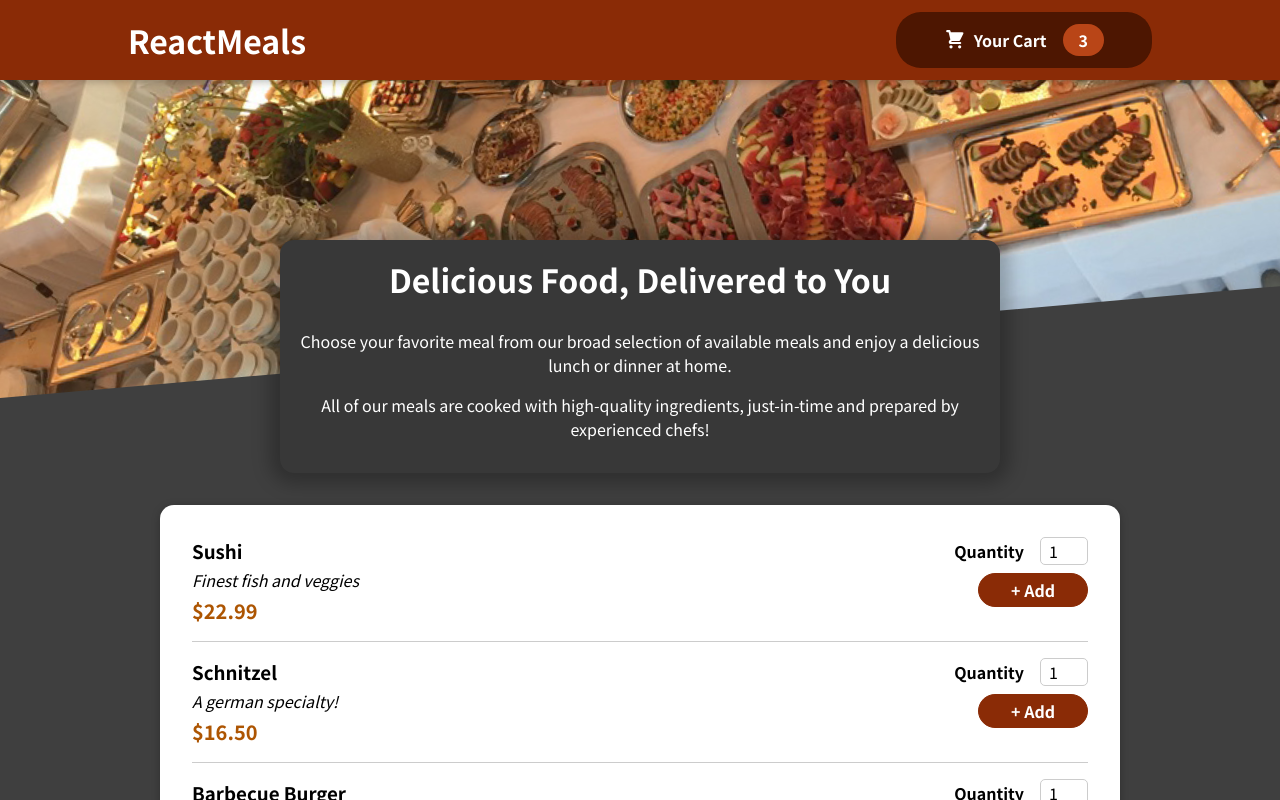
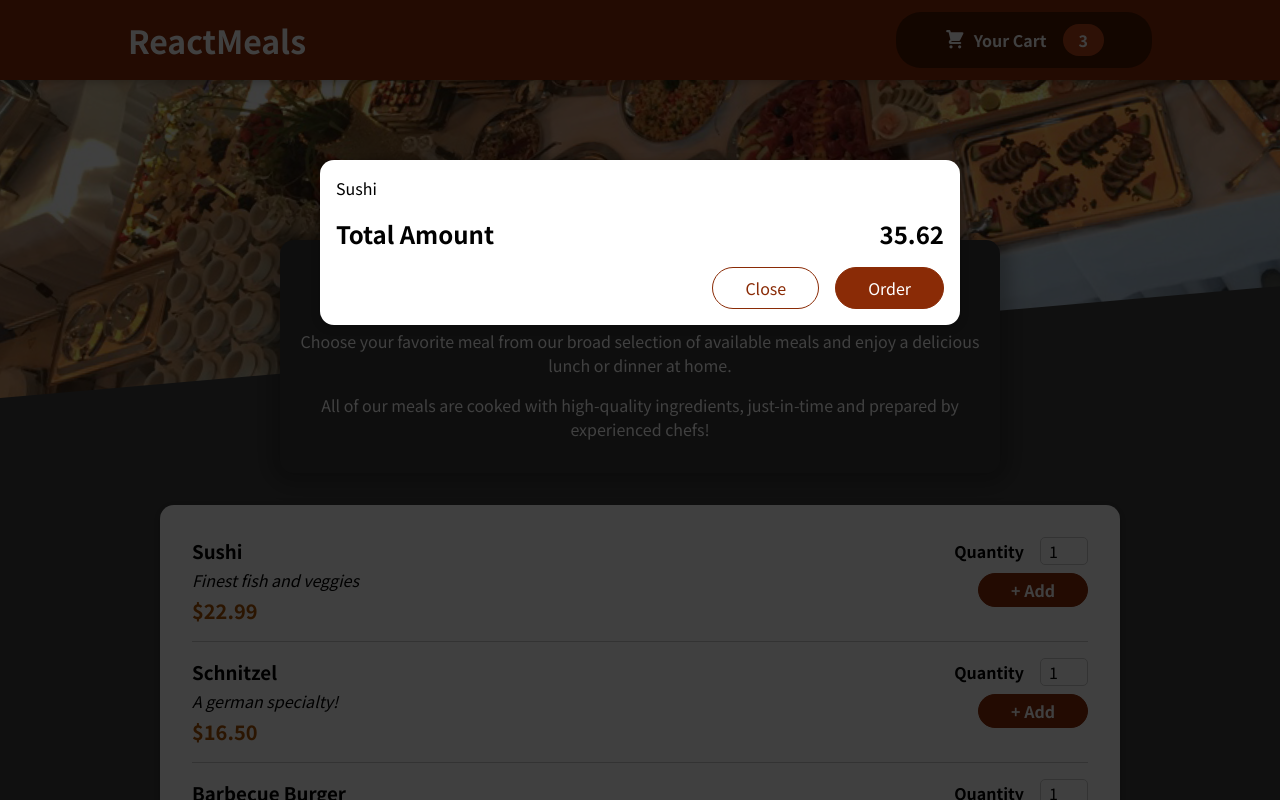
Before and after one commit to tenglishjr/food-order-app, a React (Create React App) app: page / in a window 1280 px wide. Shown: the top 800 px of the page. Built offline with nearby package versions, Linux system fonts and the light colour scheme.

Commit message:
Add | Cart modal (non-functioning)

```diff
--- a/public/index.html
+++ b/public/index.html
@@ -28,6 +28,7 @@
   </head>
   <body>
     <noscript>You need to enable JavaScript to run this app.</noscript>
+    <div id="overlays"></div>
     <div id="root"></div>
     <!--
       This HTML file is a template.
--- a/src/App.js
+++ b/src/App.js
@@ -2,10 +2,12 @@
 
 import Header from './components/Layout/Header';
 import Meals from "./components/Meals/Meals";
+import Cart from "./components/Cart/Cart";
 
 function App() {
   return (
       <Fragment>
+          <Cart/>
           <Header/>
           <main>
               <Meals/>
--- /dev/null
+++ b/src/components/Cart/Cart.js
@@ -0,0 +1,20 @@
+import classes from '../../styling/Cart.module.css'
+import Modal from "../UI/Modal";
+
+const Cart = props => {
+    const cartItems = <ul className={classes['cart-items']}>{[{id: 'c1', name: 'Sushi', amount: '2', price: 12.99}].map(item => <li>{item.name}</li>)}</ul>;
+
+    return <Modal>
+        {cartItems}
+        <div className={classes.total}>
+            <span>Total Amount</span>
+            <span>35.62</span>
+        </div>
+        <div className={classes.actions}>
+            <button className={classes['button--alt']}>Close</button>
+            <button className={classes.button}>Order</button>
+        </div>
+    </Modal>
+};
+
+export default Cart;
--- /dev/null
+++ b/src/components/UI/Modal.js
@@ -0,0 +1,24 @@
+import classes from '../../styling/Modal.module.css';
+import {Fragment} from "react";
+import ReactDOM from "react-dom";
+
+const Backdrop = props => {
+    return <div className={classes.backdrop} />
+};
+
+const ModalOverlay = props => {
+    return <div className={classes.modal}>
+        <div className={classes.content}>{props.children}</div>
+    </div>
+};
+
+const portalElement = document.getElementById("overlays");
+
+const Modal = props => {
+    return <Fragment>
+        {ReactDOM.createPortal(<Backdrop/>, portalElement)}
+        {ReactDOM.createPortal(<ModalOverlay>{props.children}</ModalOverlay>, portalElement)}
+    </Fragment>
+};
+
+export default Modal;
--- /dev/null
+++ b/src/styling/CartItem.module.css
@@ -0,0 +1,65 @@
+.cart-item {
+    display: flex;
+    justify-content: space-between;
+    align-items: center;
+    border-bottom: 2px solid #8a2b06;
+    padding: 1rem 0;
+    margin: 1rem 0;
+}
+
+.cart-item h2 {
+    margin: 0 0 0.5rem 0;
+    color: #363636;
+}
+
+.summary {
+    width: 10rem;
+    display: flex;
+    justify-content: space-between;
+    align-items: center;
+}
+
+.price {
+    font-weight: bold;
+    color: #8a2b06;
+}
+
+.amount {
+    font-weight: bold;
+    border: 1px solid #ccc;
+    padding: 0.25rem 0.75rem;
+    border-radius: 6px;
+    color: #363636;
+}
+
+.actions {
+    display: flex;
+    flex-direction: column;
+}
+
+@media (min-width: 768px) {
+    .actions {
+        flex-direction: row;
+    }
+}
+
+.cart-item button {
+    font: inherit;
+    font-weight: bold;
+    font-size: 1.25rem;
+    color: #8a2b06;
+    border: 1px solid #8a2b06;
+    width: 3rem;
+    text-align: center;
+    border-radius: 6px;
+    background-color: transparent;
+    cursor: pointer;
+    margin-left: 1rem;
+    margin: 0.25rem;
+}
+
+.cart-item button:hover,
+.cart-item button:active {
+    background-color: #8a2b06;
+    color: white;
+}
--- /dev/null
+++ b/src/styling/Modal.module.css
@@ -0,0 +1,40 @@
+.backdrop {
+    position: fixed;
+    top: 0;
+    left: 0;
+    width: 100%;
+    height: 100vh;
+    z-index: 20;
+    background-color: rgba(0, 0, 0, 0.75);
+}
+
+.modal {
+    position: fixed;
+    top: 20vh;
+    left: 5%;
+    width: 90%;
+    background-color: white;
+    padding: 1rem;
+    border-radius: 14px;
+    box-shadow: 0 2px 8px rgba(0, 0, 0, 0.25);
+    z-index: 30;
+    animation: slide-down 300ms ease-out forwards;
+}
+
+@media (min-width: 768px) {
+    .modal {
+        width: 40rem;
+        left: calc(50% - 20rem);
+    }
+}
+
+@keyframes slide-down {
+    from {
+        opacity: 0;
+        transform: translateY(-3rem);
+    }
+    to {
+        opacity: 1;
+        transform: translateY(0);
+    }
+}
```
Also changed, not shown: 1 other file (tests, documents, lock files or other folders).
